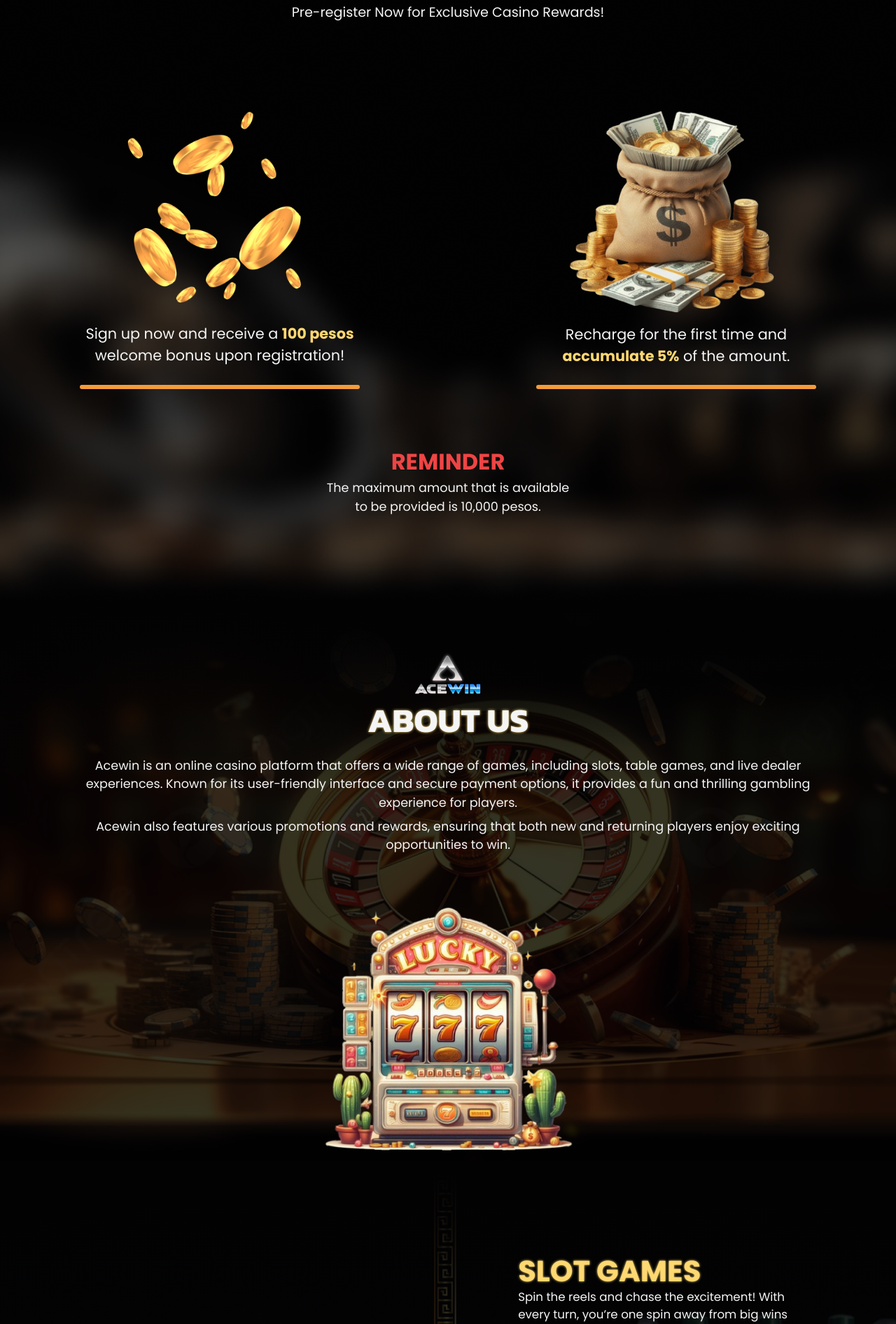
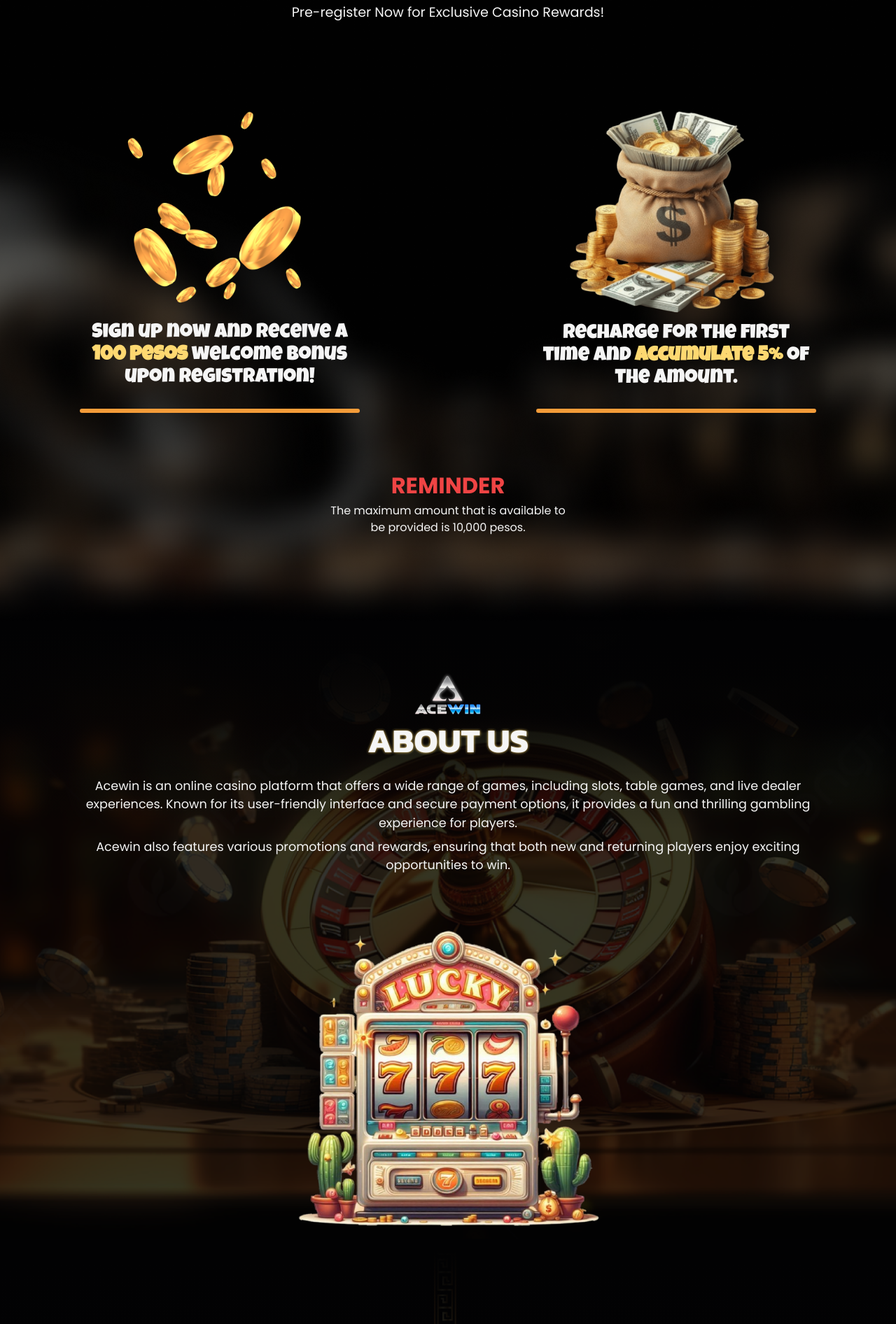
Before and after one commit to focinc/acewin, a PHP site: page / in a window 1280 px wide. Shown: the part 1082-2974 px from the top of the page at 70% size. Run offline with PHP 8.4, Linux system fonts and the light colour scheme; style sheets or scripts are compiled from the project's sources; some libraries are stand-ins or nearby versions.

Commit message:
update ui design

```diff
--- a/css/input.css
+++ b/css/input.css
@@ -199,7 +199,7 @@
   font-weight: bold;
   line-height: 2.5rem;
 }
-@media (min-width: 768px) {
+@media (min-width: 640px) {
   main .feature-container .header .title {
     font-size: 3rem;
     line-height: 3.5rem;
@@ -256,7 +256,7 @@
   }
 }
 main .feature-container .feature-item-img.a {
-  margin-left: -30%;
+  margin-left: -20%;
 }
 @media (min-width: 640px) {
   main .feature-container .feature-item-img.a {
@@ -269,7 +269,7 @@
   }
 }
 main .feature-container .feature-item-img.b {
-  margin-right: -30%;
+  margin-right: -20%;
 }
 @media (min-width: 640px) {
   main .feature-container .feature-item-img.b {
@@ -282,16 +282,17 @@
   }
 }
 main .feature-container .feature-item-text {
-  font-size: 1.125rem;
+  font-size: 1.3rem;
+  font-family: "Luckiest Guy", serif;
 }
 @media (min-width: 640px) {
   main .feature-container .feature-item-text {
-    font-size: 1.5rem;
+    font-size: 1.8rem;
   }
 }
 @media (min-width: 1024px) {
   main .feature-container .feature-item-text {
-    font-size: 1.3rem;
+    line-height: 2rem;
   }
 }
 @media (min-width: 1024px) {
@@ -316,7 +317,7 @@
   }
 }
 main .feature-container .reminder .sub-title {
-  font-size: 1.1rem;
+  font-size: 1.5 rem;
 }
 main .about {
   position: relative;
@@ -346,6 +347,11 @@
 @media (min-width: 640px) {
   main .about .about-container .image {
     width: 25rem;
+  }
+}
+@media (min-width: 1024px) {
+  main .about .about-container .image {
+    width: 30rem;
   }
 }
 main .category {
@@ -411,6 +417,7 @@
 main .category-container .category-items .category-item .header .title {
   font-size: 2rem;
   font-weight: bold;
+  font-family: "Kanit", serif;
   color: #fed871;
 }
 @media (min-width: 1024px) {
--- a/index.php
+++ b/index.html
@@ -6,14 +6,14 @@
     <title>Acewin Pre-registration</title>
 
     <!-- css / tailwind -->
-    <!-- <script src="https://cdn.tailwindcss.com"></script> -->
-    <link rel="stylesheet" href="./css/output.css" />
+    <script src="https://cdn.tailwindcss.com"></script>
+    <link rel="stylesheet" href="./css/input.css" />
 
     <!-- google font -->
     <link rel="preconnect" href="https://fonts.googleapis.com" />
     <link rel="preconnect" href="https://fonts.gstatic.com" crossorigin />
     <link
-      href="https://fonts.googleapis.com/css2?family=Kanit:ital,wght@0,100;0,200;0,300;0,400;0,500;0,600;0,700;0,800;0,900;1,100;1,200;1,300;1,400;1,500;1,600;1,700;1,800;1,900&family=Poppins:ital,wght@0,100;0,200;0,300;0,400;0,500;0,600;0,700;0,800;0,900;1,100;1,200;1,300;1,400;1,500;1,600;1,700;1,800;1,900&display=swap"
+      href="https://fonts.googleapis.com/css2?family=Kanit:ital,wght@0,100;0,200;0,300;0,400;0,500;0,600;0,700;0,800;0,900;1,100;1,200;1,300;1,400;1,500;1,600;1,700;1,800;1,900&family=Luckiest+Guy&family=Poppins:ital,wght@0,100;0,200;0,300;0,400;0,500;0,600;0,700;0,800;0,900;1,100;1,200;1,300;1,400;1,500;1,600;1,700;1,800;1,900&display=swap"
       rel="stylesheet"
     />
   </head>
```
Also changed, not shown: css/input.scss (+14 -7 lines), 1 other file.
